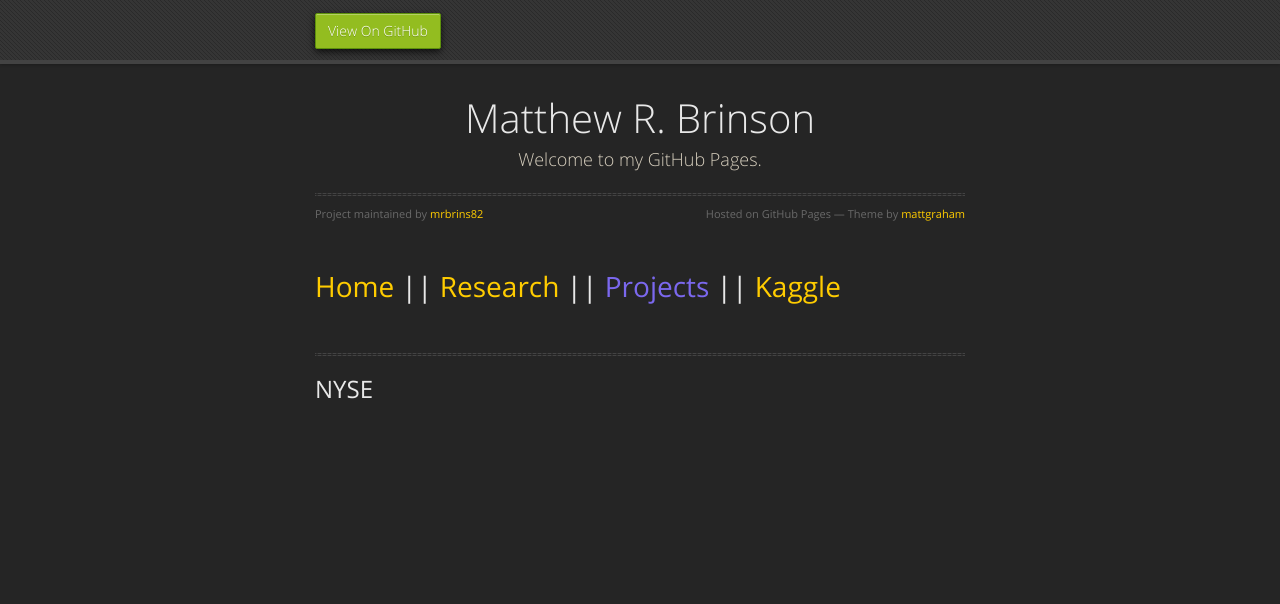
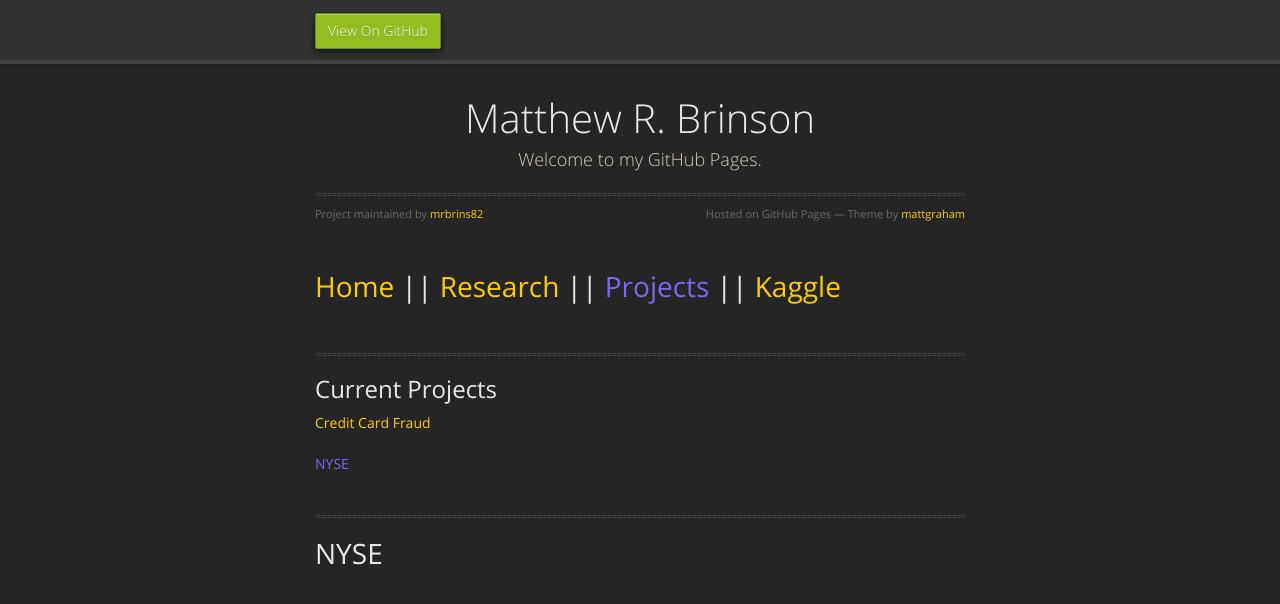
Before and after one commit to mrbrins82/mrbrins82.github.io, a Jekyll site: the page built from nyse.md, in a window 1280 px wide. Shown: the top 604 px of the page. Built offline with Jekyll 4.4.1, drawn with Linux system fonts in a browser that asks for light colours; nearby versions of some CDN libraries; our own code applies the rules of GitHub Pages for plain Markdown files.

Commit message:
minor changes

```diff
--- a/nyse.md
+++ b/nyse.md
@@ -6,4 +6,10 @@ layout: default
 
 * * *
 
-## [](#header-2)NYSE
+## [](#header-2)Current Projects
+[Credit Card Fraud](creditcardfraud)
+<font color="MediumSlateBlue">NYSE</font><br/>
+
+* * *
+
+# [](#header-1)NYSE
```
